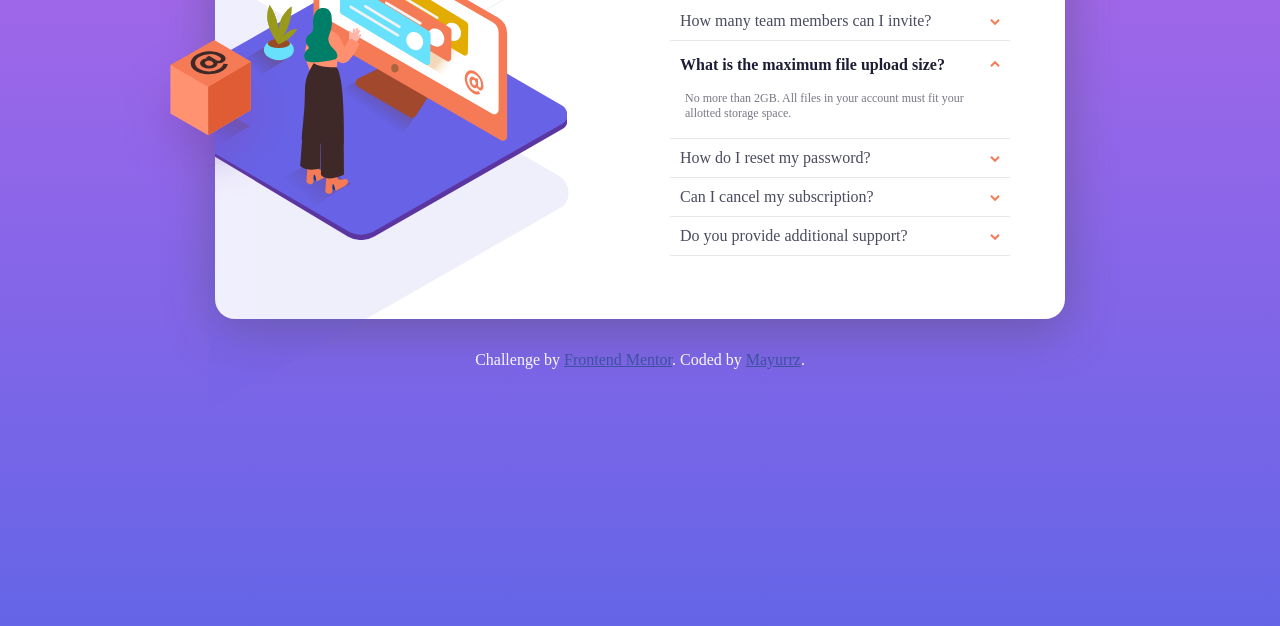
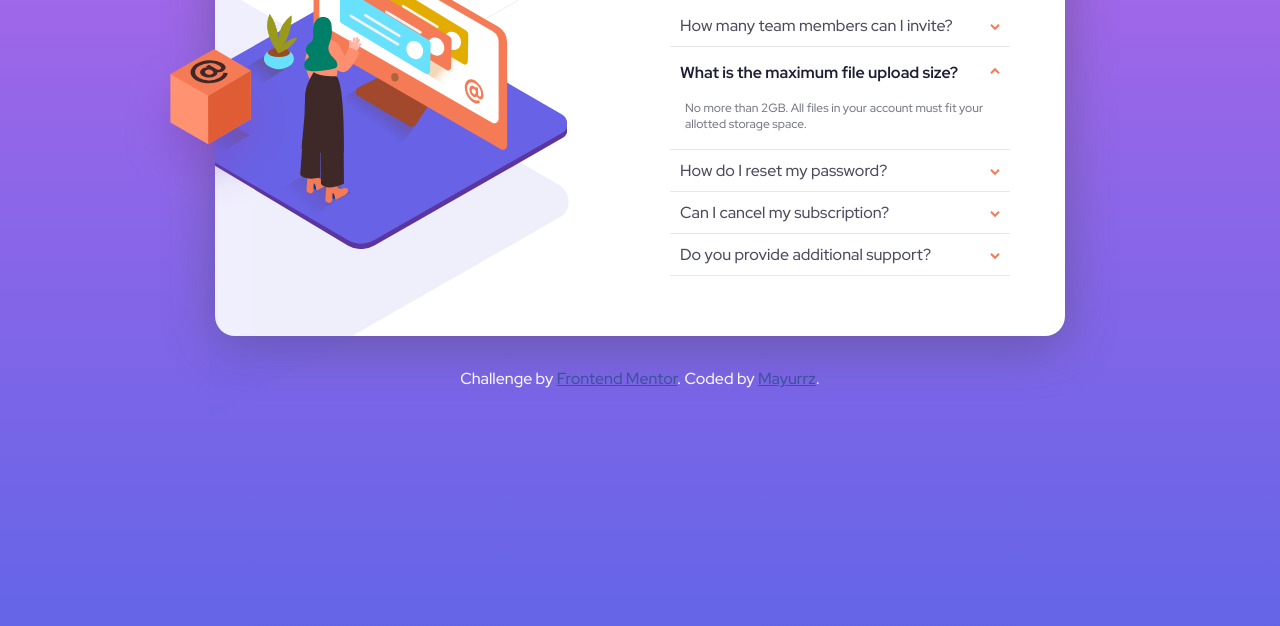
Before and after one commit to Mayurrz/Faq-Accordian-Card, a plain HTML site: page index.html in a window 1280 px wide. Shown: the part 174-800 px from the top of the page. Drawn offline with Linux system fonts and the light colour scheme.

Commit message:
Second commit

```diff
--- a/index.css
+++ b/index.css
@@ -1,5 +1,7 @@
+    @import url('https://fonts.googleapis.com/css2?family=Red+Hat+Display:wght@500;700;900&display=swap');
     * {
         box-sizing: border-box;
+        font-family: 'Red Hat Display', sans-serif;
     }
 
     html {
@@ -23,7 +25,6 @@
     h1 {
         font-weight: 700px;
         text-align: center;
-        /* margin-top: 120px; */
     }
 
     .texta {
@@ -115,7 +116,7 @@
         color: hsl(228, 45%, 44%);
     }
 
-    @media (min-width: 1280px) {
+    @media (min-width: 550px) {
         .main {
             margin-top: 5%;
             flex-direction: row;
@@ -156,7 +157,6 @@
             width: 472px;
             height: 359px;
             transform: scale(0.9);
-            /* display: none; */
         }
         .textc {
             background-image: url(/illustration-box-desktop.svg);
```
